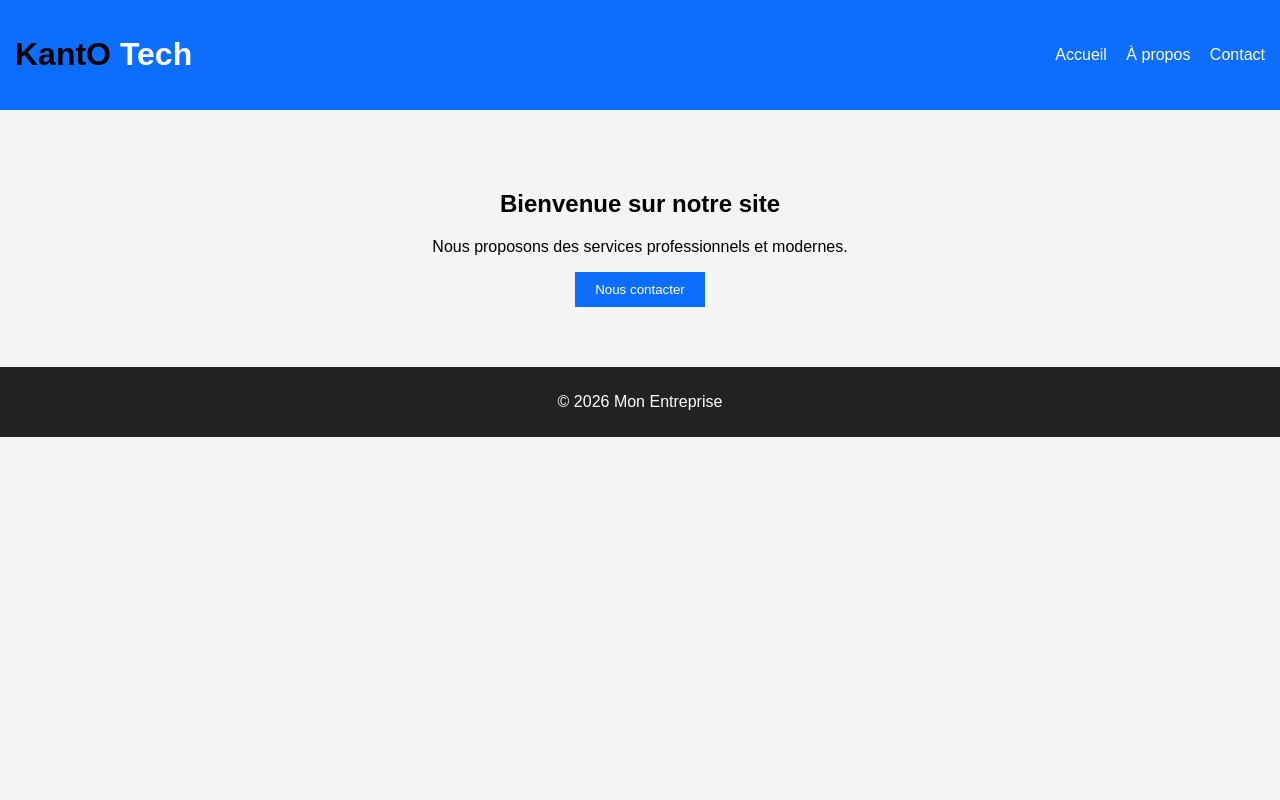
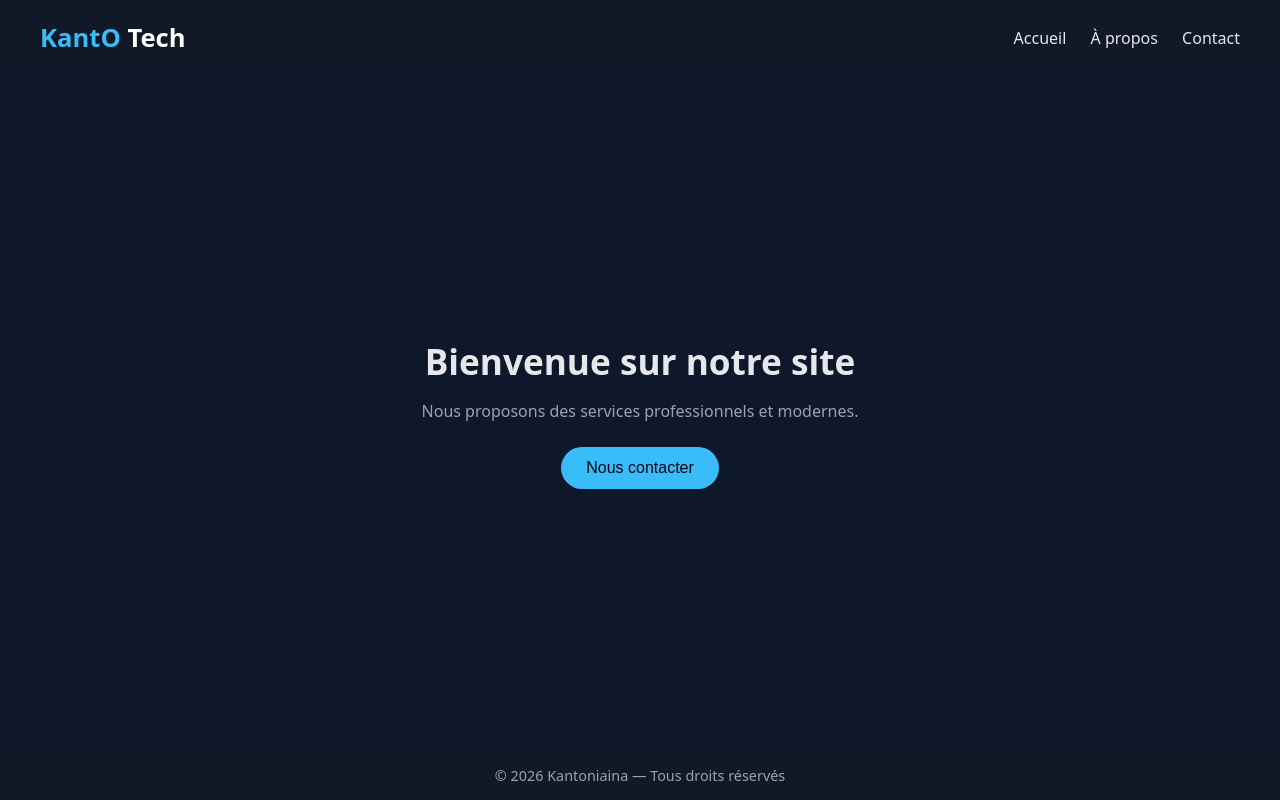
Before and after one commit to niainaK/site_vitrine, a plain HTML site: page index.html in a window 1280 px wide. Drawn offline with Linux system fonts and the light colour scheme.

Commit message:
mise a jour4

```diff
--- a/css/style.css
+++ b/css/style.css
@@ -43,3 +43,121 @@ color: white;
 text-align: center;
 padding: 10px;
 }
+
+/* RESET */
+* {
+  margin: 0;
+  padding: 0;
+  box-sizing: border-box;
+}
+
+/* VARIABLES DARK THEME */
+:root {
+  --bg-dark: #0f172a;
+  --bg-card: #111827;
+  --text-light: #e5e7eb;
+  --accent: #38bdf8;
+  --muted: #9ca3af;
+}
+
+body {
+  font-family: system-ui, Arial, sans-serif;
+  background: var(--bg-dark);
+  color: var(--text-light);
+  min-height: 100vh;
+  display: flex;
+  flex-direction: column;
+}
+
+/* HEADER */
+.header {
+  display: flex;
+  justify-content: space-between;
+  align-items: center;
+  padding: 20px 40px;
+  background: var(--bg-card);
+}
+
+.header h1 {
+  font-size: 1.6rem;
+}
+
+.logo-accent {
+  color: var(--accent);
+  font-weight: bold;
+}
+
+/* NAV */
+.nav a {
+  margin-left: 20px;
+  text-decoration: none;
+  color: var(--text-light);
+  font-weight: 500;
+}
+
+.nav a:hover {
+  color: var(--accent);
+}
+
+/* HERO */
+.hero {
+  flex: 1;
+  display: flex;
+  flex-direction: column;
+  justify-content: center;
+  align-items: center;
+  text-align: center;
+  padding: 40px 20px;
+}
+
+.hero h2 {
+  font-size: 2.2rem;
+  margin-bottom: 15px;
+}
+
+.hero p {
+  max-width: 500px;
+  color: var(--muted);
+  margin-bottom: 25px;
+}
+
+.hero button {
+  background: var(--accent);
+  color: #020617;
+  border: none;
+  padding: 12px 25px;
+  border-radius: 30px;
+  font-size: 1rem;
+  cursor: pointer;
+  transition: transform 0.2s, box-shadow 0.2s;
+}
+
+.hero button:hover {
+  transform: translateY(-2px);
+  box-shadow: 0 10px 25px rgba(56, 189, 248, 0.4);
+}
+
+/* FOOTER */
+.footer {
+  background: var(--bg-card);
+  text-align: center;
+  padding: 15px;
+  font-size: 0.9rem;
+  color: var(--muted);
+}
+
+/* 📱 RESPONSIVE */
+@media (max-width: 768px) {
+  .header {
+    flex-direction: column;
+    gap: 10px;
+  }
+
+  .nav a {
+    margin: 0 10px;
+  }
+
+  .hero h2 {
+    font-size: 1.8rem;
+  }
+}
--- a/index.html
+++ b/index.html
@@ -3,19 +3,21 @@
 <head>
     <meta charset="UTF-8" />
     <meta name="viewport" content="width=device-width, initial-scale=1.0" />
-<title>Mon Site Vitrine</title>
+    <title>Kantoniaina</title>
     <link rel="stylesheet" href="css/style.css" />
 </head>
 <body>
   <header class="header">
-<h1> <span style="color: rgb(0, 0, 0); font-weight: bold;">KantO</span> Tech</h1>
-<nav>
+    <h1>
+      <span class="logo-accent">KantO</span> Tech
+    </h1>
+
+    <nav class="nav">
       <a href="index.html">Accueil</a>
       <a href="about.html">À propos</a>
       <a href="contact.html">Contact</a>
     </nav>
   </header>
-
 
   <main class="hero">
     <h2>Bienvenue sur notre site</h2>
@@ -23,12 +25,11 @@
     <button onclick="sayHello()">Nous contacter</button>
   </main>
 
-
-<footer>
-<p>© 2026 Mon Entreprise</p>
+  <footer class="footer">
+    <p>© 2026 Kantoniaina — Tous droits réservés</p>
   </footer>
-
 
   <script src="js/main.js"></script>
 </body>
+
 </html>
```
Lines whose indentation alone changed are shown as unchanged.
